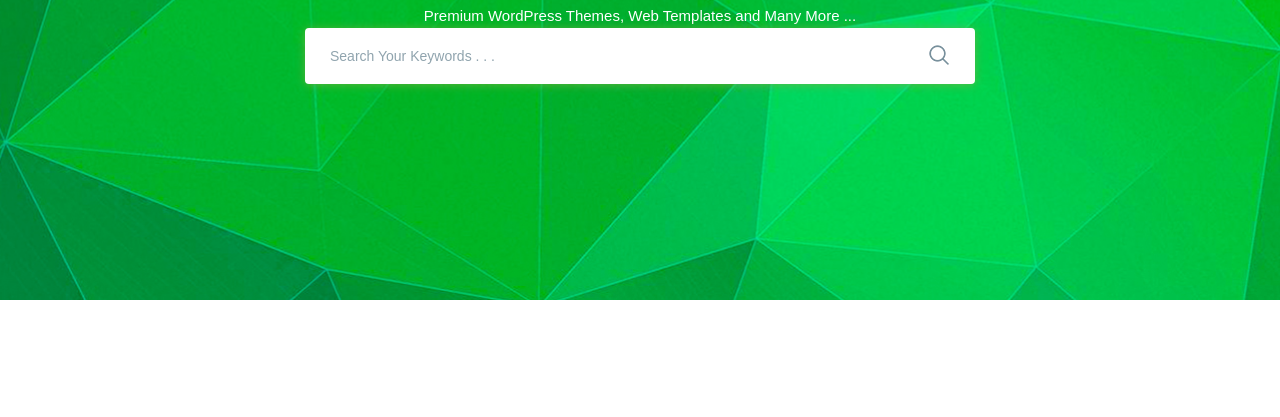
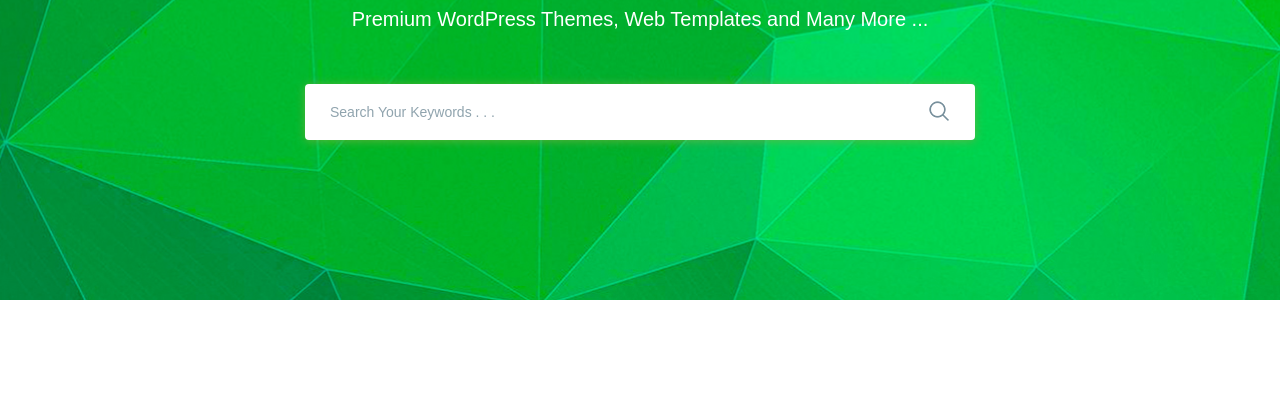
Before and after one commit to mendoos/moderno, a website: page app/index.html in a window 1280 px wide. Shown: the part 383-800 px from the top of the page. Drawn offline with nearby package versions, Linux system fonts and the light colour scheme; files that its build step writes are made by us from their sources.

Commit message:
fixed search

```diff
--- a/app/index.html
+++ b/app/index.html
@@ -101,7 +101,7 @@
                 <div class="search__inner-title">
                     Welcome To Foxtar Market Place!
                 </div>
-                <div class="search__inner-form">
+                <div class="search__inner-text">
                     Premium WordPress Themes, Web Templates and Many More ...
                 </div>
                 <div class="search__inner-form">
```
